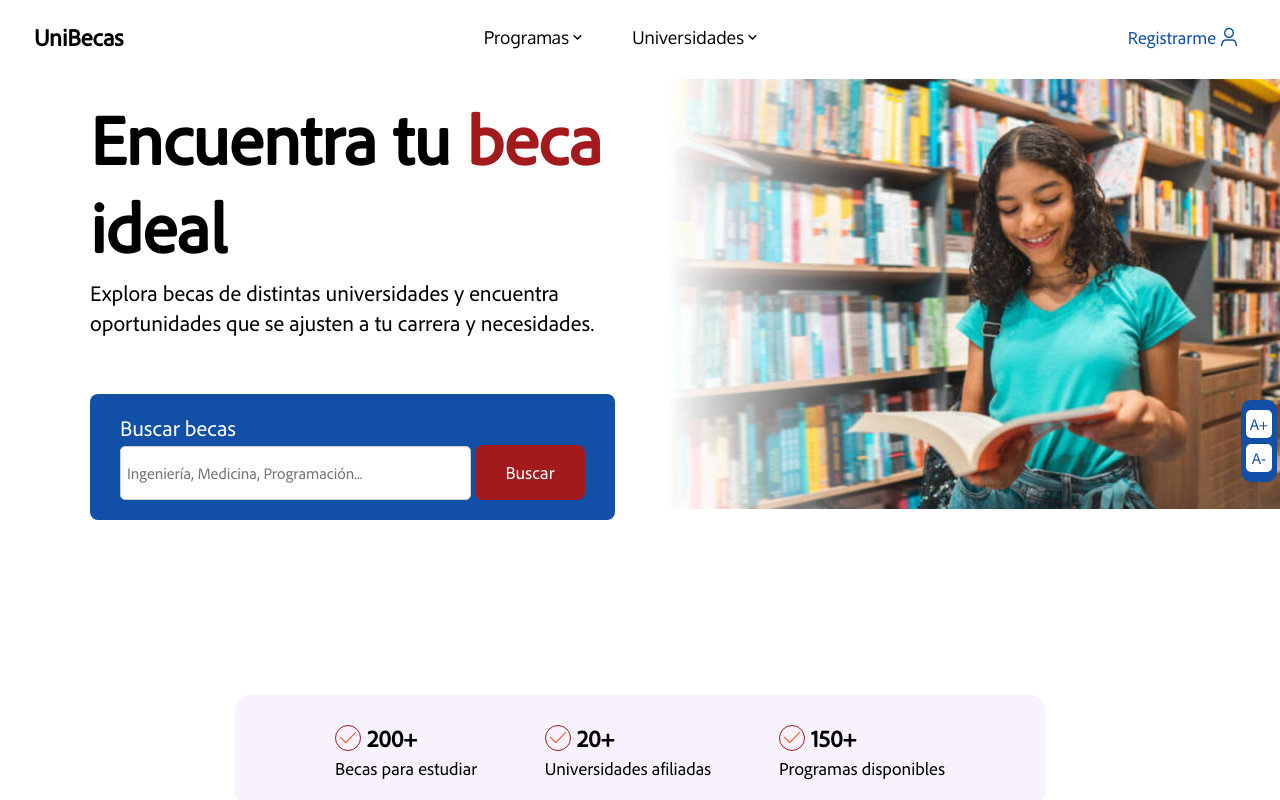
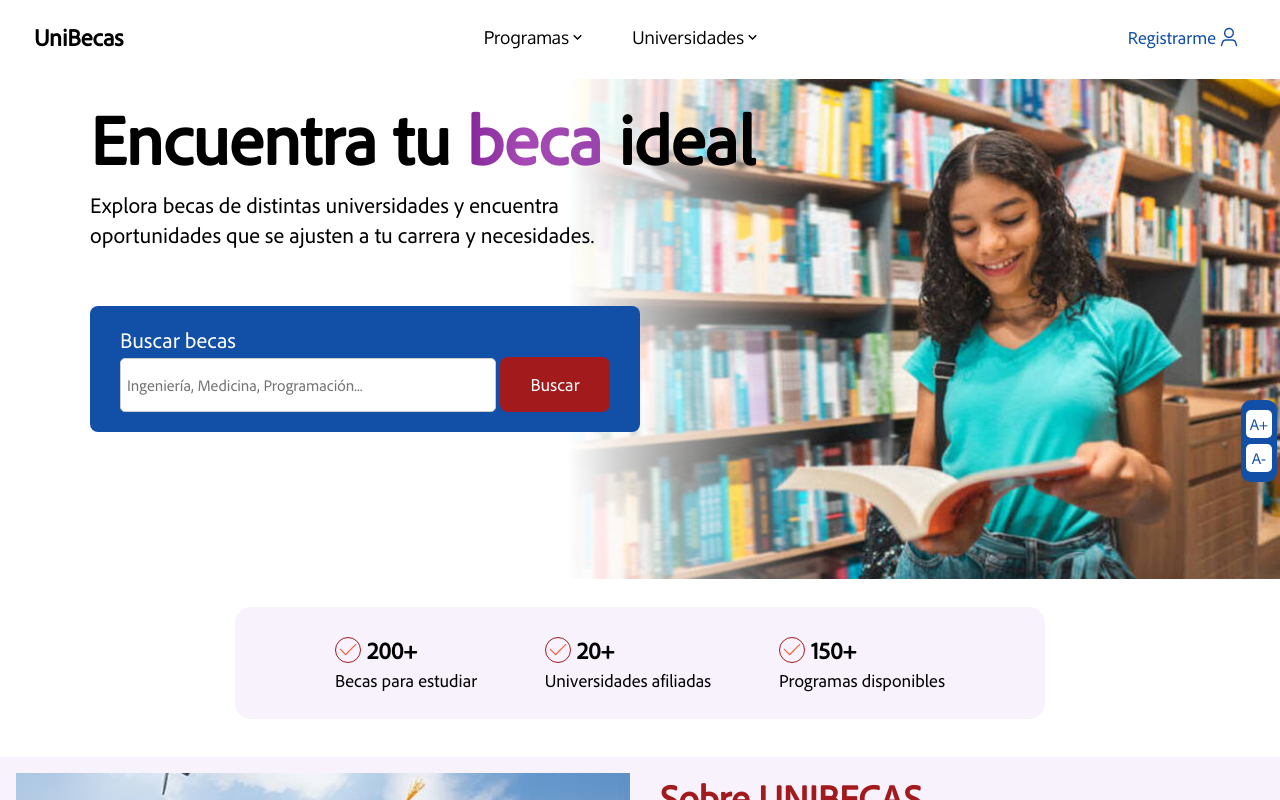
Before and after one commit to AlexanderCassiani/unibecas, a React (Vite) app in the folder frontend/: page / in a window 1280 px wide. Shown: the top 800 px of the page. Built offline with nearby package versions, Linux system fonts and the light colour scheme.

Commit message:
Style: agrega animacion para resaltar "becas" y mejora el responsive

```diff
--- a/frontend/src/home/components/hero/hero.css
+++ b/frontend/src/home/components/hero/hero.css
@@ -7,8 +7,7 @@
   position: relative;
   z-index: 10;
   width: 100%;
-  display: grid;
-  grid-template-columns: 1fr auto;
+  display: flex;
   gap: 20px;
   padding: 5px 0 25px 90px;
 }
@@ -18,12 +17,15 @@
 }
 
 .contenido-derecha {
-  width: 100%;
+  height: 500px;
+  position: absolute;
+  right: 0;
+  z-index: -10;
 }
 
 .contenido-derecha img {
   width: 100%;
-  height: auto;
+  height: 100%;
   mask-image: linear-gradient(
     to right,
     transparent 0%,
@@ -31,6 +33,8 @@
     black 40%,
     black 100%
   );
+  flex-shrink: 0;
+  flex-grow: 1;
 }
 
 .hero-contenido h1 {
@@ -39,7 +43,30 @@
 }
 
 .hero-contenido h1 span {
-  color: var(--color-primario);
+  background: linear-gradient(
+    90deg,
+    #a31a1c 0%,
+    #c92b35 20%,
+    #7d1f93 48%,
+    #a64ab5 72%,
+    #9742ac 100%
+  );
+  background-size: 220% 100%;
+  background-clip: text;
+  color: transparent;
+  animation: cambiarColor 4s ease-in-out infinite;
+}
+
+@keyframes cambiarColor {
+  0% {
+    background-position: 0% center;
+  }
+  50% {
+    background-position: 100% center;
+  }
+  100% {
+    background-position: 0% center;
+  }
 }
 
 .hero-contenido p {
```
